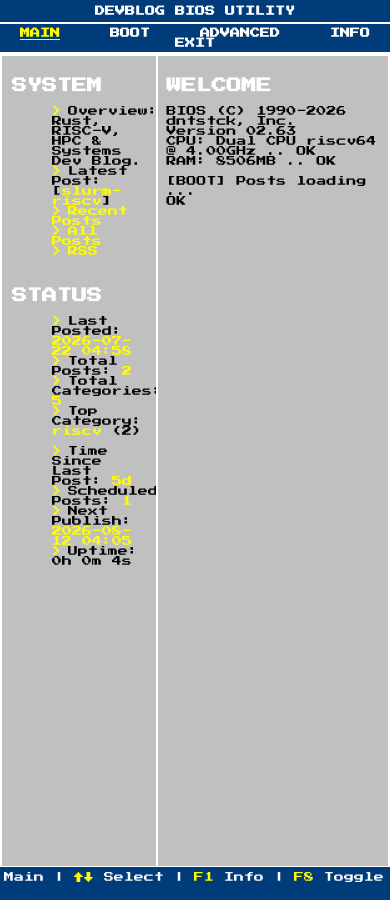
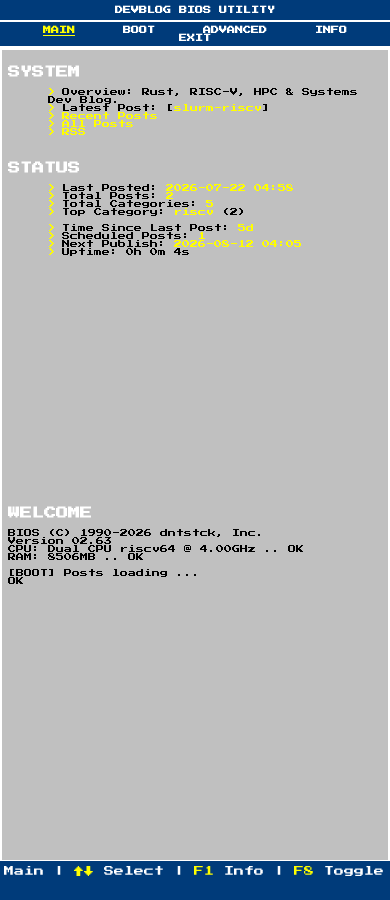
Before and after one commit to dntstck/blog, a Jekyll site: the page built from index.md, in a window 390 px wide. Built offline with Jekyll 4.4.1, drawn with Linux system fonts in a browser that asks for light colours.

Commit message:
improved css rules for mobile devices

```diff
--- a/assets/css/bios.css
+++ b/assets/css/bios.css
@@ -334,20 +334,6 @@ code {
     padding: 1 0.5ch;
     line-height: 1.2;
 }
-/* mobile smooth scroll */
-@media (max-width: 600px) {
-    .statusbar,
-    .theme-dark .statusbar {
-        -webkit-overflow-scrolling: touch;
-        font-size: 10px;
-    }
-
-    .left-pane li,
-    .theme-dark .left-pane li {
-        font-size: 10px !important;
-    }
-
-}
 
 /* blinking cursor */
 
@@ -589,3 +575,69 @@ code {
   z-index: 9999;
   animation: blink 0.7s steps(1) infinite;
 }
+
+/* ============================================================
+   mobile
+   ============================================================ */
+
+@media (max-width: 600px) {
+    .statusbar,
+    .theme-dark .statusbar {
+        -webkit-overflow-scrolling: touch;
+        font-size: 10px;
+    }
+
+    .left-pane li,
+    .theme-dark .left-pane li {
+        font-size: 10px !important;
+    }
+
+}
+
+@media (max-width: 600px) {
+
+
+  .screen,
+  .theme-dark .screen {
+    grid-template-columns: 100% !important;
+  }
+
+  /* kill the divider */
+  .screen::before,
+  .theme-dark .screen::before {
+    display: none !important;
+  }
+
+  /* make panes full width  */
+  .left-pane,
+  .right-pane,
+  .theme-dark .left-pane,
+  .theme-dark .right-pane {
+    width: 100% !important;
+    padding: 6px !important;
+  }
+
+  /* shrink fonts */
+  body,
+  .theme-dark body {
+    font-size: 8px !important;
+  }
+
+  /* list item scaling  */
+  .left-pane li,
+  .right-pane li,
+  .post-content li,
+  .theme-dark .left-pane li,
+  .theme-dark .right-pane li,
+  .theme-dark .post-content li {
+    font-size: inherit !important;
+  }
+
+  .statusbar,
+  .theme-dark .statusbar {
+    font-size: 10px !important;
+    white-space: nowrap;
+    overflow-x: auto;
+    -webkit-overflow-scrolling: touch;
+  }
+}
```
Also changed, not shown: 2 other files.
